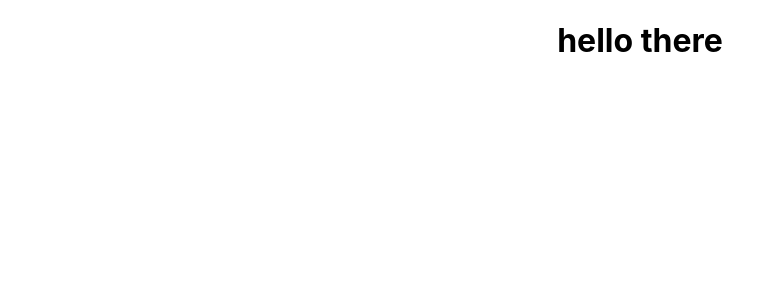
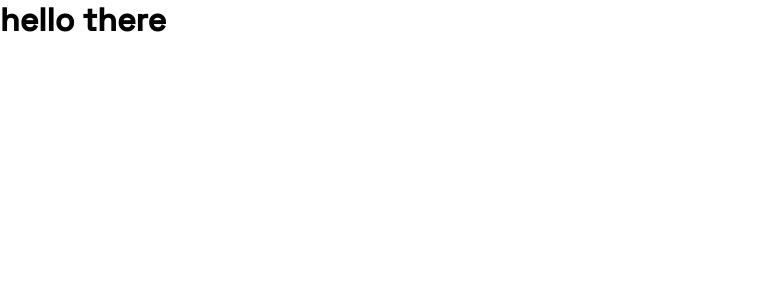
Before and after one commit to Rachelwebdev/Interactive-card-details-react, a React (Create React App) app: page / in a window 1280 px wide. Shown: the top 300 px of the page, without its empty margins (0-783 px from the left). Built offline with nearby package versions, Linux system fonts and the light colour scheme.

Commit message:
styles: styled the main component

```diff
--- a/src/App.css
+++ b/src/App.css
@@ -1,38 +1,11 @@
-.App {
-  text-align: center;
+@import url("https://fonts.googleapis.com/css2?family=Space+Grotesk:wght@500&display=swap");
+
+* {
+  margin: 0;
+  padding: 0;
+  box-sizing: border-box;
 }
 
-.App-logo {
-  height: 40vmin;
-  pointer-events: none;
+body {
+  font-family: "Space Grotesk", sans-serif;
 }
-
-@media (prefers-reduced-motion: no-preference) {
-  .App-logo {
-    animation: App-logo-spin infinite 20s linear;
-  }
-}
-
-.App-header {
-  background-color: #282c34;
-  min-height: 100vh;
-  display: flex;
-  flex-direction: column;
-  align-items: center;
-  justify-content: center;
-  font-size: calc(10px + 2vmin);
-  color: white;
-}
-
-.App-link {
-  color: #61dafb;
-}
-
-@keyframes App-logo-spin {
-  from {
-    transform: rotate(0deg);
-  }
-  to {
-    transform: rotate(360deg);
-  }
-}
```
Also changed, not shown: src/Components/mainComponent.css (+8 -0 lines).
